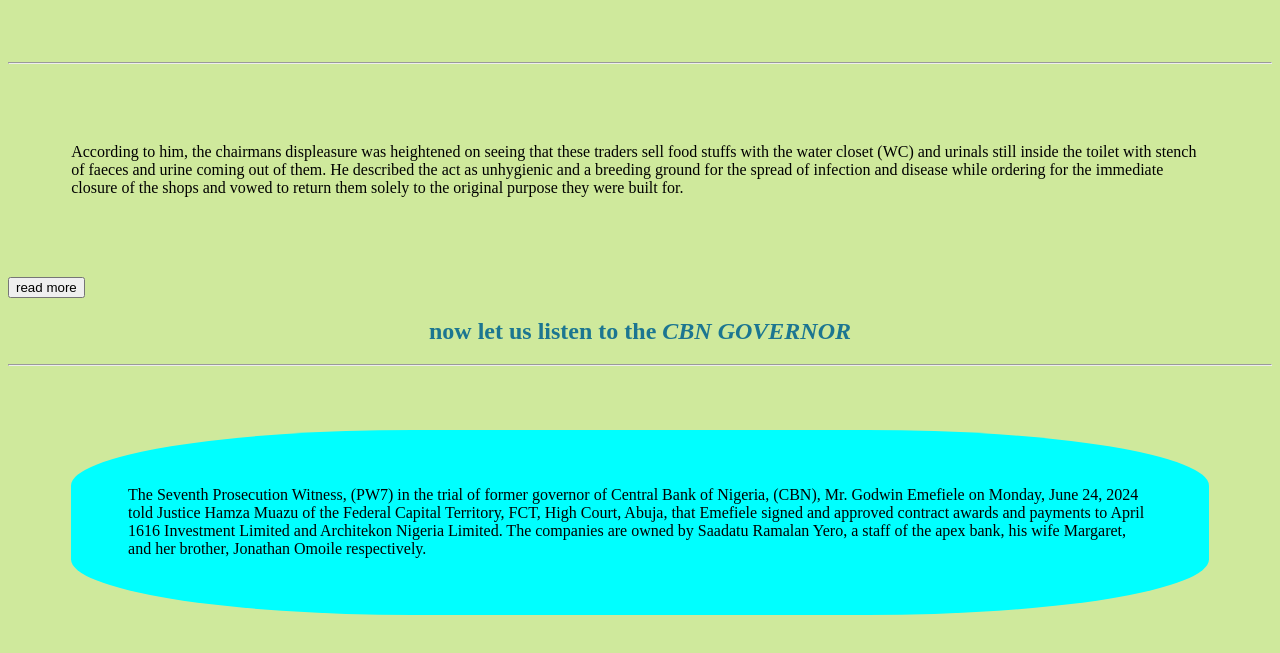
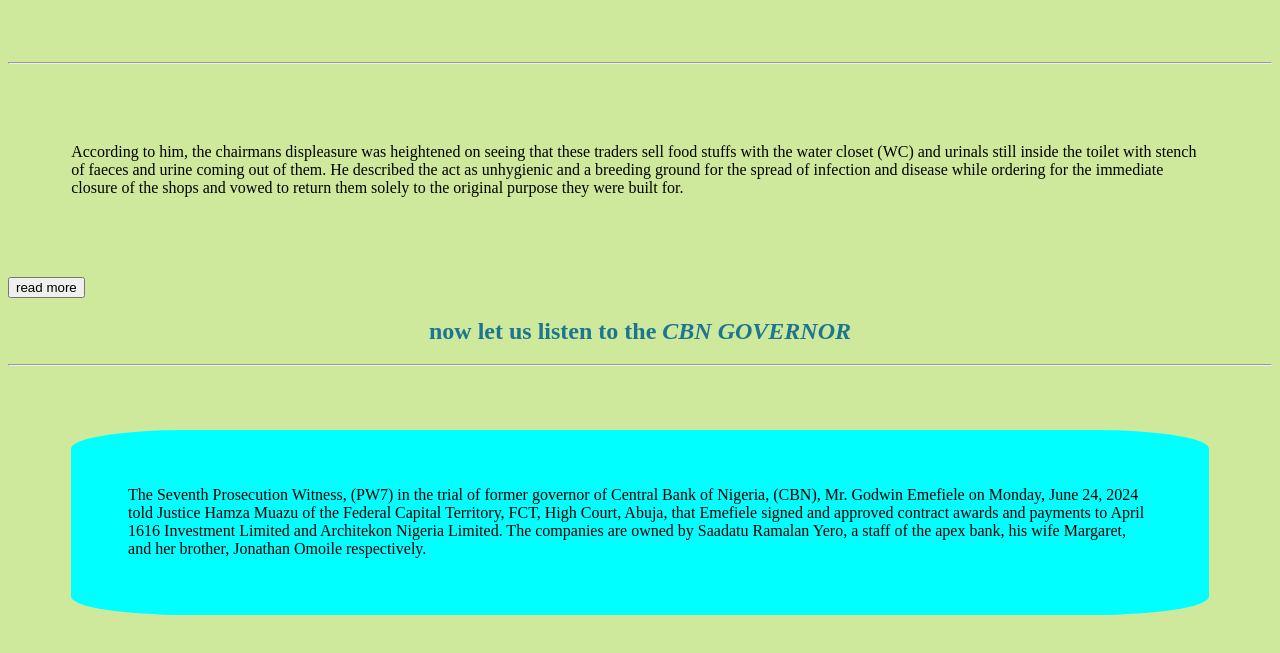
Before and after one commit to Nueking/kingspro1, a plain HTML site: page verified.html in a window 1280 px wide. Shown: the part 277-930 px from the top of the page. Drawn offline with Linux system fonts and the light colour scheme.

Commit message:
Add files via upload

```diff
--- a/verified.html
+++ b/verified.html
@@ -32,7 +32,7 @@
         <a href="https://elanhub.net/protester-killed-as-explosion-rocks-port-harcourt/"><button>read more</button></fieldset></a>
         <h2 style="text-align: center; color: rgba(21, 113, 144, 0.966);"><b>now let us listen to the <em>CBN GOVERNOR</em></b></h2>
         <hr style="color: darkblue;">
-        <div style="background-color: aqua; border-radius: 30%; margin: 5%;">
+        <div style="background-color: aqua; border-radius: 10%; margin: 5%;">
         <P style="padding: 5%;">The Seventh Prosecution Witness, (PW7) in the trial of former governor of Central Bank of Nigeria, (CBN), Mr. Godwin Emefiele on Monday, June 24, 2024 told Justice Hamza Muazu of the Federal Capital Territory, FCT, High Court, Abuja, that Emefiele signed and approved contract awards and payments to April 1616 Investment Limited and Architekon Nigeria Limited. The companies are owned by Saadatu Ramalan Yero, a staff of the apex bank, his wife Margaret, and her brother, Jonathan Omoile respectively.</P>
         </div>
     </body>
```
